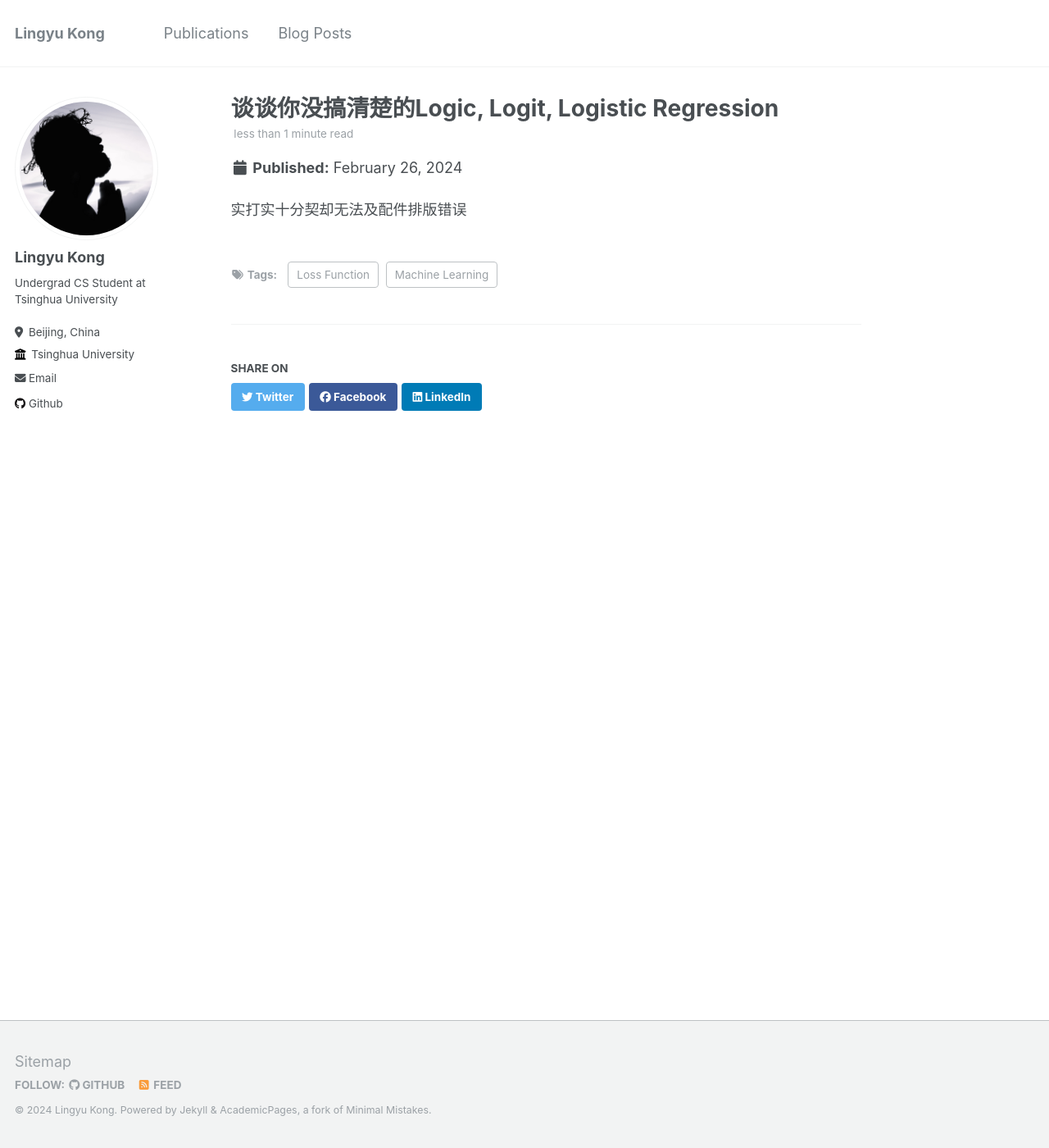
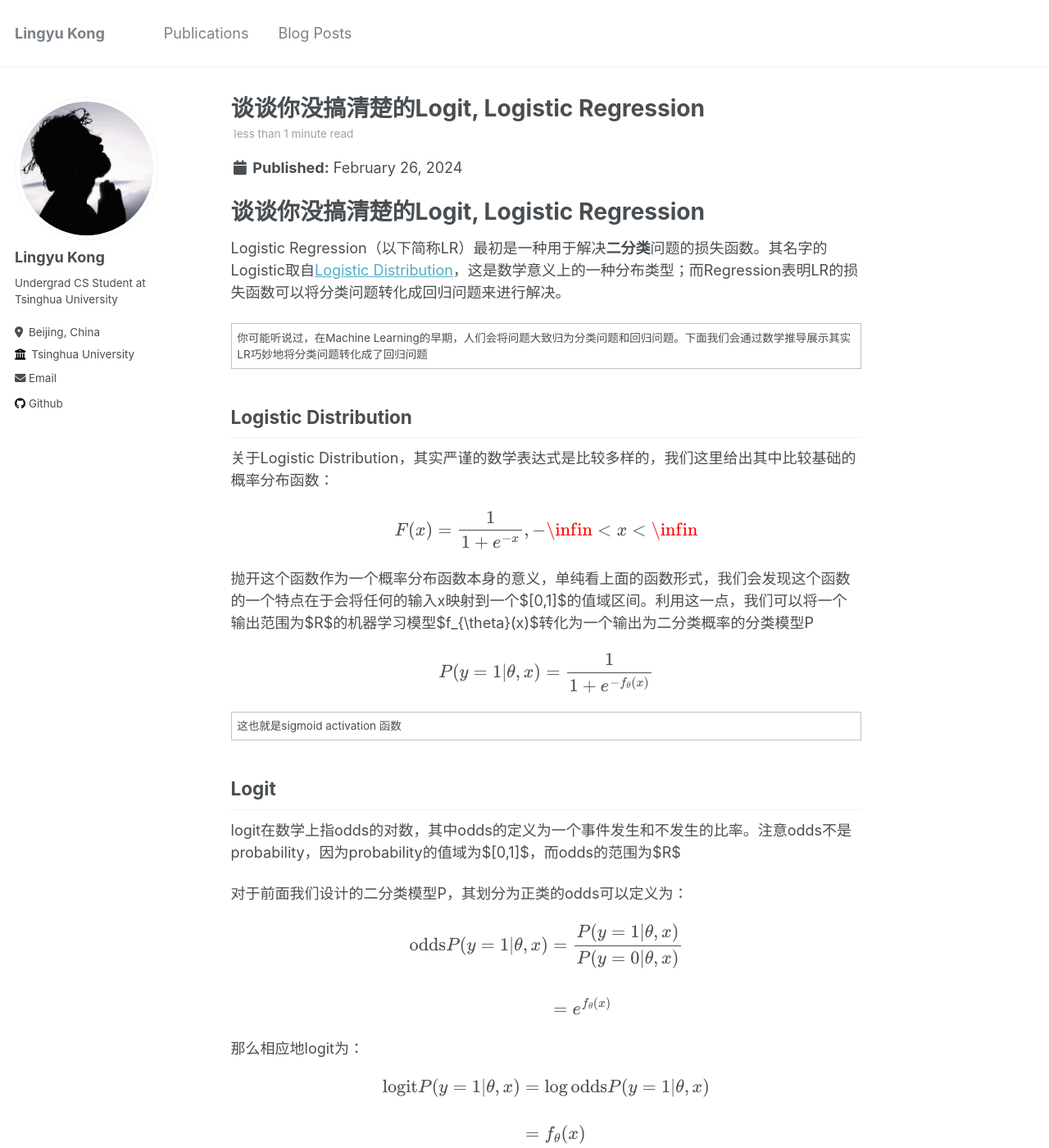
Before and after one commit to Lingyu-Kong/Lingyu-Kong.github.io, a Jekyll site: the page built from _posts/2024-02-26-logit-logistic-regression.md, in a window 1280 px wide and 1400 px high. Shown: the whole window at 82% size. Built offline with Jekyll 4.4.1, drawn with Linux system fonts in a browser that asks for light colours; some of the changed text lies outside the part shown.

Commit message:
update post

```diff
--- a/_posts/2024-02-26-logit-logistic-regression.md
+++ b/_posts/2024-02-26-logit-logistic-regression.md
@@ -1,9 +1,70 @@
 ---
-title: '谈谈你没搞清楚的Logic, Logit, Logistic Regression'
+title: '谈谈你没搞清楚的Logit, Logistic Regression'
 date: 2024-02-26
 tags:
   - Machine Learning
   - Loss Function
 ---
 
-实打实十分契却无法及配件排版错误
+# 谈谈你没搞清楚的Logit, Logistic Regression
+
+
+Logistic Regression（以下简称LR）最初是一种用于解决**二分类**问题的损失函数。其名字的Logistic取自[Logistic Distribution](https://en.wikipedia.org/wiki/Logistic_distribution)，这是数学意义上的一种分布类型；而Regression表明LR的损失函数可以将分类问题转化成回归问题来进行解决。
+
+| 你可能听说过，在Machine Learning的早期，人们会将问题大致归为分类问题和回归问题。下面我们会通过数学推导展示其实LR巧妙地将分类问题转化成了回归问题
+
+## Logistic Distribution
+
+关于Logistic Distribution，其实严谨的数学表达式是比较多样的，我们这里给出其中比较基础的概率分布函数：
+
+$$
+F(x)=\frac{1}{1+e^{-x}}, -\infin<x<\infin
+$$
+
+抛开这个函数作为一个概率分布函数本身的意义，单纯看上面的函数形式，我们会发现这个函数的一个特点在于会将任何的输入x映射到一个$[0,1]$的值域区间。利用这一点，我们可以将一个输出范围为$R$的机器学习模型$f_{\theta}(x)$转化为一个输出为二分类概率的分类模型P
+
+$$
+P(y=1|\theta, x)=\frac{1}{1+e^{-f_\theta(x)}}
+$$
+
+| 这也就是sigmoid activation 函数
+
+## Logit
+
+logit在数学上指odds的对数，其中odds的定义为一个事件发生和不发生的比率。注意odds不是probability，因为probability的值域为$[0,1]$，而odds的范围为$R$
+
+对于前面我们设计的二分类模型P，其划分为正类的odds可以定义为：
+
+$$
+\begin{aligned}
+\text{odds}P(y=1|\theta, x)&=\frac{P(y=1|\theta, x)}{P(y=0|\theta, x)} \\
+\\
+&=e^{f_\theta(x)}
+\end{aligned}
+$$
+
+那么相应地logit为：
+
+$$
+\begin{aligned}
+\text{logit}P(y=1|\theta, x)&=\log \text{odds}P(y=1|\theta, x) \\
+\\
+&=f_\theta(x)
+\end{aligned}
+$$
+
+很有趣也很令人兴奋，兜兜转转最后logit就是我们之前的模型的输出，也就是说logit最终可以表示成样本特征x的线性回归（Linear Regression）模型，而对于在logit之上套一个sigmoid函数就可以得到概率
+
+## Logistic Regression
+
+首先先放损失函数：
+
+$$
+L(y, \hat{y}) = -\frac{1}{N} \sum_{i=1}^{N} [y_i \log(\hat{y}_i) + (1 - y_i) \log(1 - \hat{y}_i)]
+$$
+
+其中$\hat{y}=\text{sigmoid}(f_\theta(x))$
+
+[这篇文章](https://blog.csdn.net/zjuPeco/article/details/77165974)从概率的极大似然估计的角度分析了为什么logistic regression长这个样子
+
+但是只有上面这篇文章不够，因为他没有去解释logistic regression的另外的一个本质：**为什么这个损失函数本质上是一个regression？** 我找到了[另外一篇文章](https://blog.csdn.net/qq_35200479/article/details/94966317)，这篇文章后面的梯度下降部分的推导解释了为什么我们说这本质上是一个regression
```
